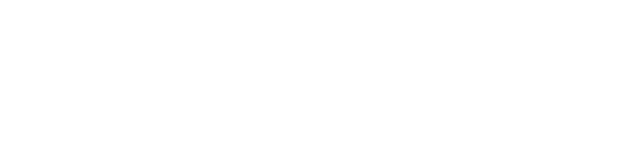
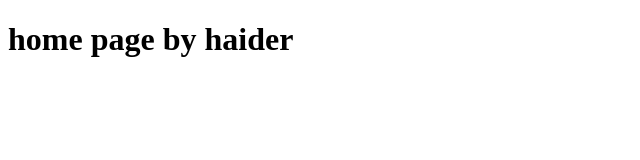
Before and after one commit to haideralishah/learninggit, a plain HTML site: page home.html in a window 1280 px wide. Shown: the whole page, without its empty margins (0-640 px from the left). Drawn offline with Linux system fonts and the light colour scheme.

Commit message:
worked on home.html

```diff
--- a/home.html
+++ b/home.html
@@ -9,5 +9,7 @@
 </head>
 <body>
 
+    <h1>home page by haider</h1>
+
 </body>
 </html>
```
